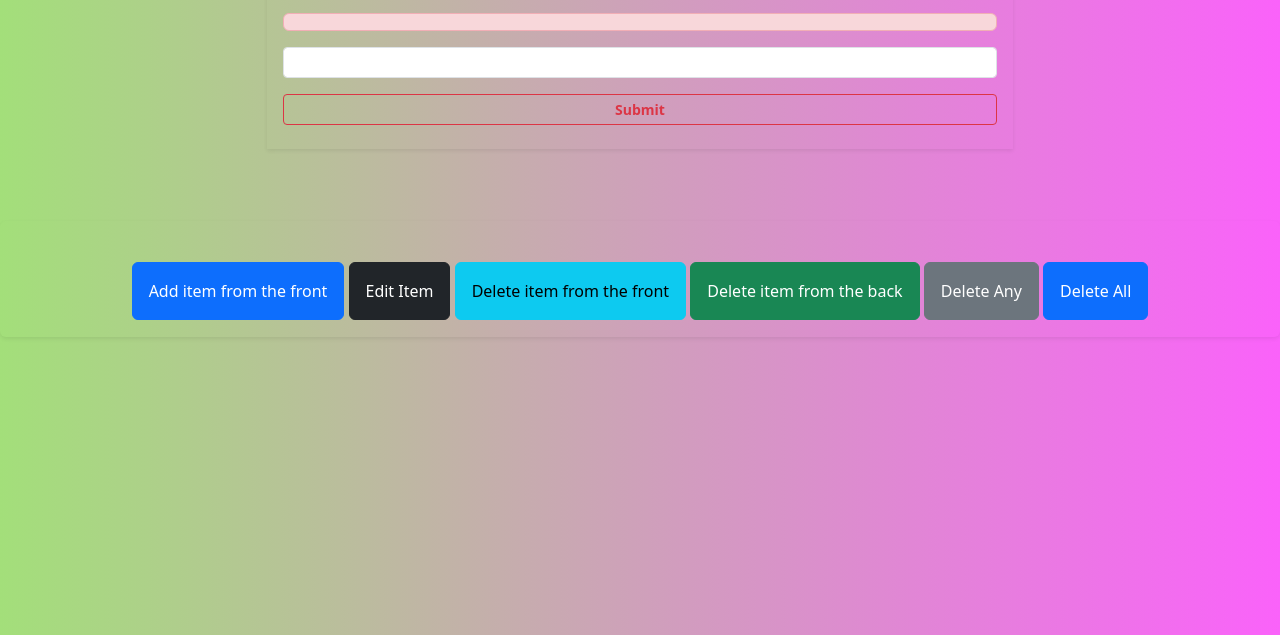
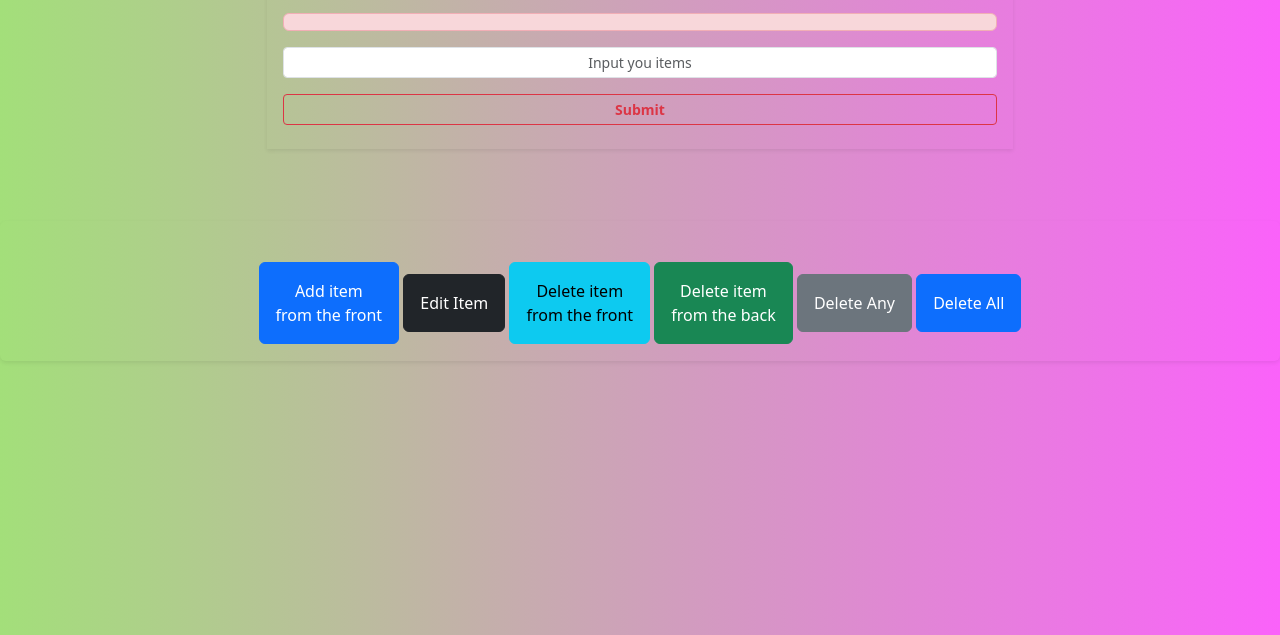
Before and after one commit to Abdullahadeoba/Mini-Mart-, a plain HTML site: page index.html in a window 1280 px wide. Shown: the part 165-800 px from the top of the page. Drawn offline with Linux system fonts and the light colour scheme.

Commit message:
Work on doing

```diff
--- a/index.html
+++ b/index.html
@@ -26,13 +26,17 @@
         height: 60px;
         text-align: center;
     }
+
+    ::placeholder{
+        text-align: center;
+    }
 </style>
 <body>
     <div class="container-fluid mx-auto col-lg-7 shadow-sm mt-lg-5 mt-2 p-3">
         <h1 class="text-center text-decoration-underline my-3">Mini Mart</h1>
         <div class="alert alert-success p-2 text-center fw-bolder fs-7 " id="success"></div>
         <div class="alert alert-danger p-2 text-center fw-bolder fs-7 " id="error"></div>
-        <input type="text" class="form-control shadow-none form-control-sm my-2" id="inp">
+        <input type="text" class="form-control shadow-none form-control-sm my-2" id="inp" placeholder="Input you items">
         <button class="w-100 btn btn-outline-danger my-2 btn-sm fw-bolder" onclick="addItem()">Submit</button>
     </div>
     <div class="disp"></div>
@@ -40,10 +44,10 @@
     <table class="container-fluid mx-auto col-lg-7 shadow-sm mt-lg-5 mt-2 p-3" id="show"></table>
 
     <div class=" container-fluid btn mx-auto col-12 my-4 p-3 shadow-sm ">
-        <button class="mt-4 btn btn-primary p-3 mx-auto"  onclick="addFront()">Add item from  the front</button>
+        <button class="mt-4 btn btn-primary p-3 mx-auto"  onclick="addFront()">Add item  <br>from  the front</button>
         <button class="mt-4 btn btn-dark p-3 mx-auto"  onclick="editAny()">Edit Item</button>
-        <button class="mt-4 btn btn-info p-3 mx-auto"  onclick="deleteFront()">Delete item from  the front</button>
-        <button class="mt-4 btn btn-success p-3 mx-auto" onclick="deleteFront()">Delete item from  the back</button>
+        <button class="mt-4 btn btn-info p-3 mx-auto"  onclick="deleteFront()">Delete item  <br> from  the front</button>
+        <button class="mt-4 btn btn-success p-3 mx-auto" onclick="deleteFront()">Delete item <br> from  the back</button>
         <button class="mt-4 btn btn-secondary p-3 mx-auto" onclick="deleteAny()">Delete Any</button>
         <button class="mt-4 btn btn-primary p-3 mx-auto" onclick="deleteAll()">Delete All</button>
 
--- a/script.js
+++ b/script.js
@@ -26,6 +26,9 @@ function addFront(){
     }
 }
 function editAny(){
+    if(show.innerHTML == ""){
+        error.innerHTML = "No item to be edited"
+    }else{
     var userIndex = prompt("Enter the index you want to change")
     var replacement = prompt("What do you want to replace it with?")
     if(userIndex ==""||replacement=="" ){
@@ -35,6 +38,7 @@ function editAny(){
          show.innerHTML = cart
         document.getElementById("inp").value = ""
         displayCart()
+    }
     }
 }
 
```
